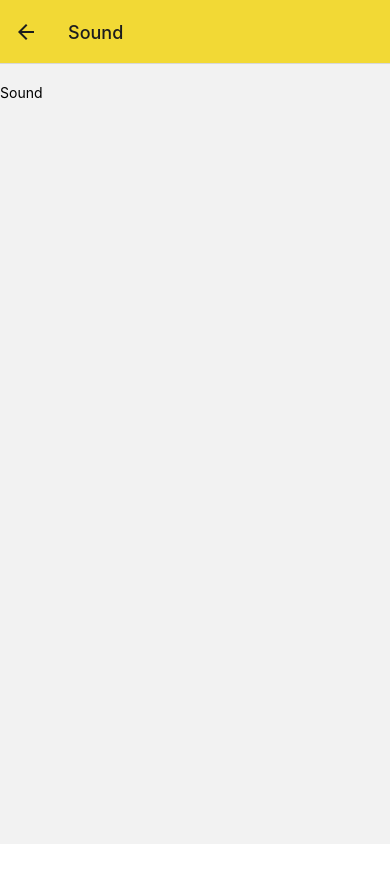
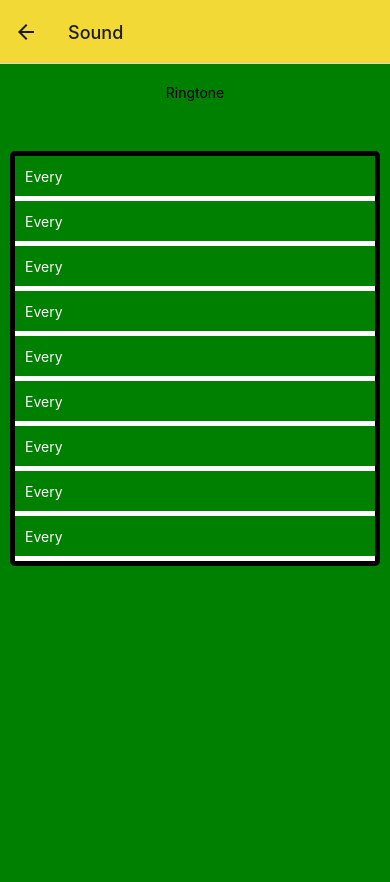
Before and after one commit to ramizackaryshamir/Alarmist_app-pre-new-arch, a React Native app: screen /Sound in a window 390 px wide. Shown: the top 882 px of the page. Before the commit the page ends 844 px from the top, so only its background shows below. Built offline with nearby package versions, Linux system fonts and the light colour scheme.

Commit message:
create AlarmSettingsRepeatOption component to fix checkbox buubble onPress

```diff
--- a/src/components/AlarmPicker/AlarmBottomSheetModal.jsx
+++ b/src/components/AlarmPicker/AlarmBottomSheetModal.jsx
@@ -3,8 +3,12 @@ import {View, TouchableOpacity, TextInput, Text, Switch} from 'react-native';
 import TimePicker from './TimePicker';
 import {useStyles} from '../../hooks/useStyles';
 const AlarmBottomSheetModal = ({navigation}) => {
-  const [isEnabled, isetIsEnabled] = useState(false);
+  const [isEnabled, setIsEnabled] = useState(false);
   const styles = useStyles();
+
+  const toggleSwitch = () => {
+    setIsEnabled((prevState) => !prevState);
+  };
   return (
     <View style={styles.bottomSheetContainer}>
       <TimePicker />
@@ -29,7 +33,7 @@ const AlarmBottomSheetModal = ({navigation}) => {
         </TouchableOpacity>
         <View style={styles.bottomSheetSwitchView}>
           <Text style={styles.bottomSheetText}>Snooze</Text>
-          <Switch value={isEnabled} />
+          <Switch onValueChange={toggleSwitch} value={isEnabled} />
         </View>
       </View>
     </View>
--- a/src/components/AlarmPicker/AlarmSettingsRepeat.jsx
+++ b/src/components/AlarmPicker/AlarmSettingsRepeat.jsx
@@ -1,19 +1,9 @@
-import React, {
-  useState,
-  //useRef
-} from 'react';
-import {
-  View,
-  Text,
-  TouchableWithoutFeedback,
-  //Switch,
-} from 'react-native';
+import React from 'react';
+import {View} from 'react-native';
+import AlarmSettingsRepeatOption from './AlarmSettingsRepeatOption';
 import {useStyles} from '../../hooks/useStyles';
 
 const AlarmSettingsRepeat = () => {
-  //NOTE 07.15.2024: Need to review useRef
-  const [isVisible, setIsVisible] = useState(false);
-
   const weekdays = [
     'Monday',
     'Tuesday',
@@ -25,31 +15,11 @@ const AlarmSettingsRepeat = () => {
   ];
   const styles = useStyles();
 
-  //const ref = useRef();
-  //const handlePress = () => {
-  //  const ref = ref.currewnt;
-  //  ref.addEventListener('click', (e) => {
-  //    e.stopPropagation();
-  //    setIsVisible(!isVisible);
-  //  });
-  //};
-
   return (
     <View style={styles.alarmSettingsRepeatPageContainer}>
       <View style={styles.alarmSettingsRepeatOptionsContainer}>
         {weekdays.map((weekday, index) => {
-          return (
-            <TouchableWithoutFeedback
-              key={`${weekday}${index}`}
-              //ref={ref.current}
-              onPress={() => setIsVisible((prevState) => !prevState)}
-            >
-              <View style={styles.alarmSettingsRepeatOption}>
-                <Text style={styles.bottomSheetText}>Every {weekday}</Text>
-                {isVisible && <Text>✔️</Text>}
-              </View>
-            </TouchableWithoutFeedback>
-          );
+          return <AlarmSettingsRepeatOption weekday={weekday} />;
         })}
       </View>
     </View>
--- /dev/null
+++ b/src/components/AlarmPicker/AlarmSettingsRepeatOption.jsx
@@ -0,0 +1,22 @@
+import React, {useState} from 'react';
+import {View, Text, TouchableWithoutFeedback} from 'react-native';
+import {useStyles} from '../../hooks/useStyles';
+
+const AlarmSettingsRepeatOption = ({weekday}) => {
+  const [isVisible, setIsVisible] = useState(false);
+  const styles = useStyles();
+
+  const handlePress = () => {
+    setIsVisible((prevState) => !prevState);
+  };
+  return (
+    <TouchableWithoutFeedback onPress={handlePress}>
+      <View style={styles.alarmSettingsRepeatOption}>
+        <Text style={styles.bottomSheetText}>Every {weekday}</Text>
+        {isVisible ? <Text>✔️</Text> : null}
+      </View>
+    </TouchableWithoutFeedback>
+  );
+};
+
+export default AlarmSettingsRepeatOption;
--- a/src/components/AlarmPicker/AlarmSettingsSound.jsx
+++ b/src/components/AlarmPicker/AlarmSettingsSound.jsx
@@ -1,12 +1,64 @@
 import React from 'react';
-import {View, Text} from 'react-native';
+import {View, Text, FlatList} from 'react-native';
+import AlarmSettingsSoundOption from './AlarmSettingsSoundOption';
 import {useStyles} from '../../hooks/useStyles';
-
+import {PianoLoopsRT} from 'piano-loops_ringtone.wav';
+import {SoundWaveRT} from 'sound-wave-ringtone.wav';
 const AlarmSettingsSound = () => {
   const styles = useStyles();
+  const DATA = [
+    {
+      id: 'bd7acbea-c1b1-46c2-aed5-3ad53abb28ba',
+      title: 'First Item',
+    },
+    {
+      id: '3ac68afc-c605-48d3-a4f8-fbd91aa97f63',
+      title: 'Second Item',
+    },
+    {
+      id: '58694a0f-3da1-471f-bd96-145571e29d72',
+      title: 'Third Item',
+    },
+    {
+      id: 'bd7acbea-aac1b1-46c2-aed5-3ad53abb28ba',
+      title: 'First Item',
+    },
+    {
+      id: '3ac68afc-c6a05-48d3-a4f8-fbd91aa97f63',
+      title: 'Second Item',
+    },
+    {
+      id: '58694a0f-3tda1-471f-bd96-145571e29d72',
+      title: 'Third Item',
+    },
+    {
+      id: 'bd7acbea-aacew1b1-46c2-aed5-3ad53abb28ba',
+      title: 'First Item',
+    },
+    {
+      id: '3ac68afc-ca6a05-48d3-a4f8-fbd91aa97f63',
+      title: 'Second Item',
+    },
+    {
+      id: '58694a0f-3tda1-4ds71f-bd96-145571e29d72',
+      title: 'Third Item',
+    },
+  ];
+
   return (
-    <View style={styles.alarmSettingsSoundContainer}>
-      <Text>Sound</Text>
+    <View style={styles.alarmSettingsSoundPageContainer}>
+      <Text>Ringtone</Text>
+      <View style={styles.alarmSettingsSoundFlatListContainer}>
+        <View style={styles.alarmSettingsSoundContainer}>
+          <FlatList
+            data={DATA}
+            renderItem={(item) => (
+              <AlarmSettingsSoundOption ringtone={item.title} />
+            )}
+            keyExtractor={(item) => item.id}
+          />
+        </View>
+      </View>
     </View>
   );
 };
--- /dev/null
+++ b/src/components/AlarmPicker/AlarmSettingsSoundOption.jsx
@@ -0,0 +1,23 @@
+import React, {useState} from 'react';
+import {View, Text, TouchableWithoutFeedback} from 'react-native';
+import {useStyles} from '../../hooks/useStyles';
+
+const AlarmSettingsSoundOption = ({ringtone}) => {
+  const [isVisible, setIsVisible] = useState(false);
+  const styles = useStyles();
+
+  const handlePress = () => {
+    setIsVisible((prevState) => !prevState);
+  };
+
+  return (
+    <TouchableWithoutFeedback onPress={handlePress}>
+      <View style={styles.alarmSettingsRepeatOption}>
+        <Text style={styles.bottomSheetText}>Every {ringtone}</Text>
+        {isVisible ? <Text>✔️</Text> : null}
+      </View>
+    </TouchableWithoutFeedback>
+  );
+};
+
+export default AlarmSettingsSoundOption;
--- a/src/components/AlarmPicker/TimePicker.jsx
+++ b/src/components/AlarmPicker/TimePicker.jsx
@@ -16,7 +16,6 @@ const TimePicker = () => {
         style={styles.alarmPickerButton}
       />
       <DatePicker
-        //modal
         open={isOpen}
         date={time}
         onConfirm={(value) => {
--- a/src/hooks/useStyles.ts
+++ b/src/hooks/useStyles.ts
@@ -178,9 +178,22 @@ export const useStyles = () => {
       marginBottom: 5,
       backgroundColor: 'green',
     },
-    alarmSettingsSoundContainer: {
+    alarmSettingsSoundPageContainer: {
+      alignItems: 'center',
+      width: width,
+      height: height,
       paddingTop: 20,
+      backgroundColor: 'green',
     },
+    alarmSettingsSoundFlatListContainer: {
+      width: width - 20,
+      marginTop: 50,
+      borderColor: 'black',
+      borderWidth: 5,
+      borderRadius: 5,
+      backgroundColor: 'white',
+    },
+
     alarmPickerButton: {
       position: 'relative',
       bottom: 320,
```
Also changed, not shown: 2 other files (tests, documents, lock files or other folders).
